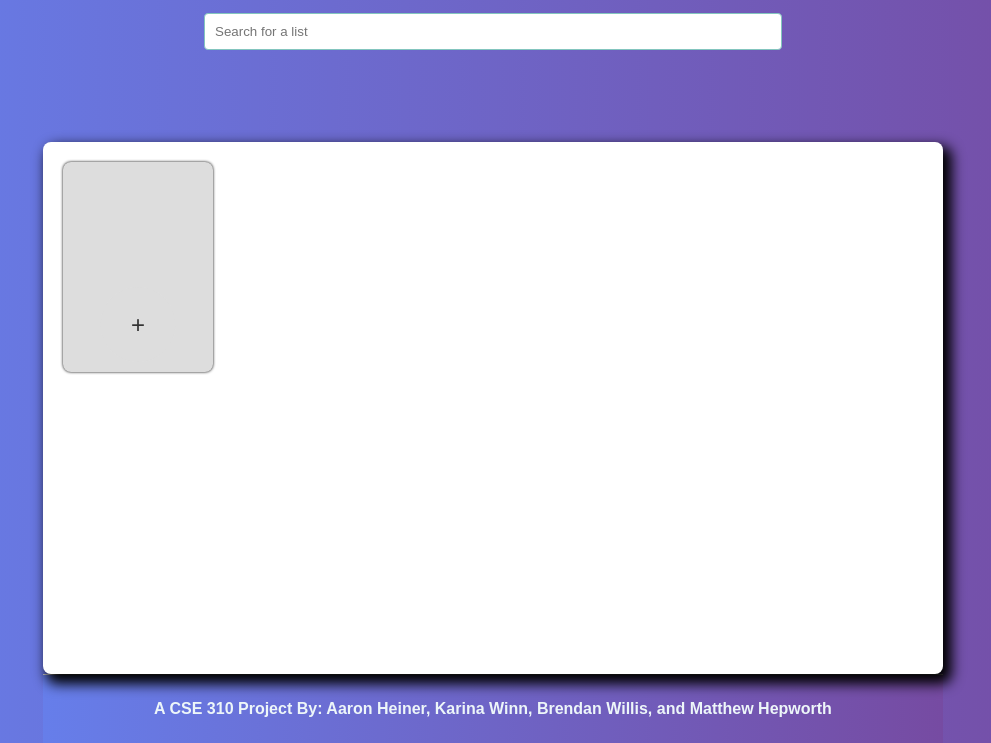
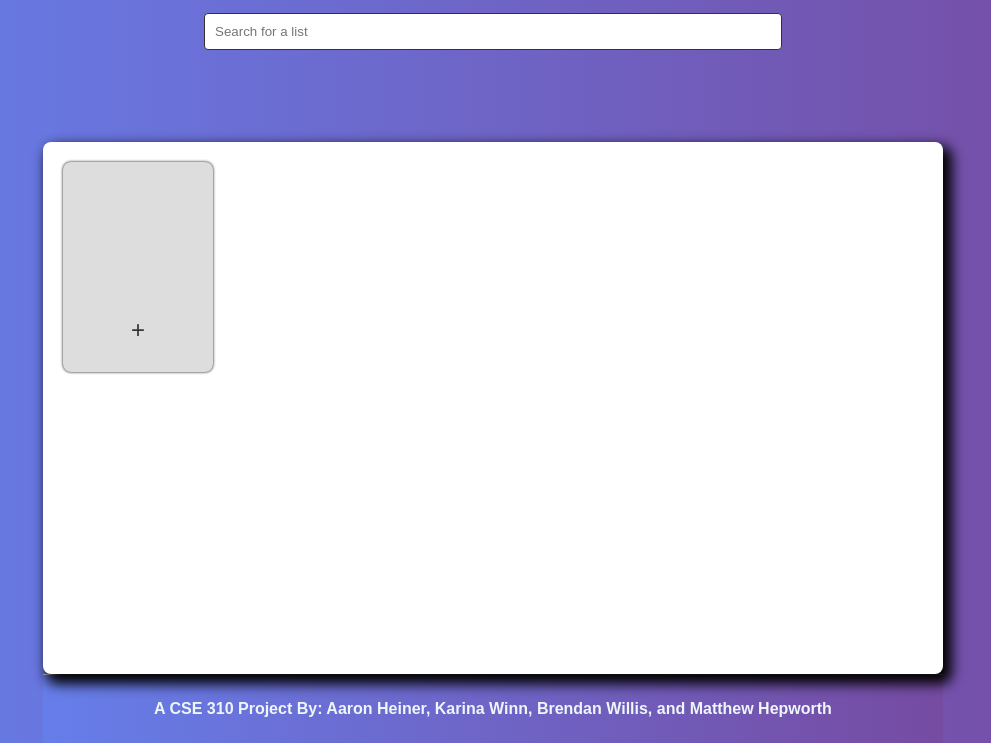
Before and after one commit to mwhepworth1/cse310-s1-cloud-databases, a Flask app: page / in a window 1280 px wide. Shown: the part 57-800 px from the top of the page, without its empty margins (147-1138 px from the left). Run offline with Flask 3, Linux system fonts and the light colour scheme; the visitor is signed in with stand-in values (Sample User, id 1).

Commit message:
Update CSS colors

```diff
--- a/assets/css/styles.css
+++ b/assets/css/styles.css
@@ -91,7 +91,7 @@ input[type="text"] {
     width: calc(100% - 22px);
     padding: 10px;
     margin-bottom: 10px;
-    border: 1px solid #83C5BE;
+    border: 1px solid #333;
     border-radius: 4px;
 }
 input[type="password"] {
@@ -129,9 +129,9 @@ button:hover {
 button:not(.auth-form button) {
     position: absolute;
     border-radius: 50%;
-    width: var(--button-size);
-    height: var(--button-size);
-    bottom: 10px;
+    /* width: var(--button-size);
+    height: var(--button-size); */
+    bottom: 5px;
     left: 50%;
     transform: translateX(-50%);
 }
@@ -146,7 +146,7 @@ button:not(.auth-form button) {
 }
 
 .list-card {
-    background-color: #FFDDD2;
+    background-color: #1a6ea947;
     padding: 15px;
     border-radius: 8px;
     box-shadow: 0 0 3px #000000;    width: 100%;
--- a/templates/index.html
+++ b/templates/index.html
@@ -59,7 +59,7 @@
             margin-left: 10px; /* Add space between buttons */
         }
         .modal-footer .create-btn {
-            background-color: #006D77;
+            background-color: #333;
             color: #fff;
         }
     </style>
```
